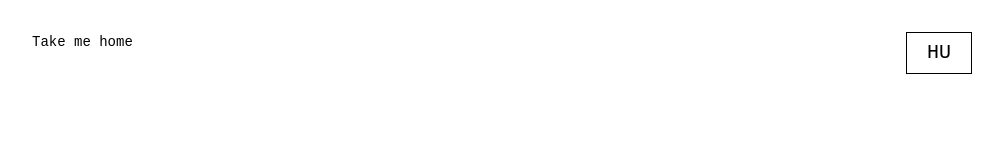
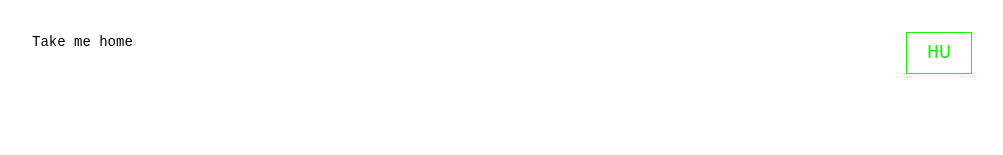
Before and after one commit to AndorkaDominik/Portfolio, a React (Vite) app: page /projects/EchoGPT in a window 1280 px wide. In both pictures the pointer is over the link 1076 px from the left and 53 px from the top of the page. Shown: the top 155 px of the page, without its empty margins (138-1141 px from the left). Built offline with nearby package versions, Linux system fonts and the light colour scheme; a web font is replaced by a local one.

Commit message:
Style fixes

```diff
--- a/src/components/ProjectHeader/ProjectHeader.css
+++ b/src/components/ProjectHeader/ProjectHeader.css
@@ -16,6 +16,12 @@
     font-size: 20px;
     padding: 10px 20px;
     border: 1.5px solid #000;
+    cursor: pointer;
+}
+
+.project .nav a:last-child:hover{
+    color: var(--primary-color);
+    border-color: var(--primary-color);
 }
 
 .project .takeME{
--- a/src/pages/Home/Home.css
+++ b/src/pages/Home/Home.css
@@ -25,6 +25,12 @@
     font-size: 20px;
     padding: 10px 20px;
     border: 1.5px solid #000;
+    cursor: pointer;
+}
+
+.home .language:hover{
+    color: var(--primary-color);
+    border-color: var(--primary-color);
 }
 
 .home .language:hover{
```
